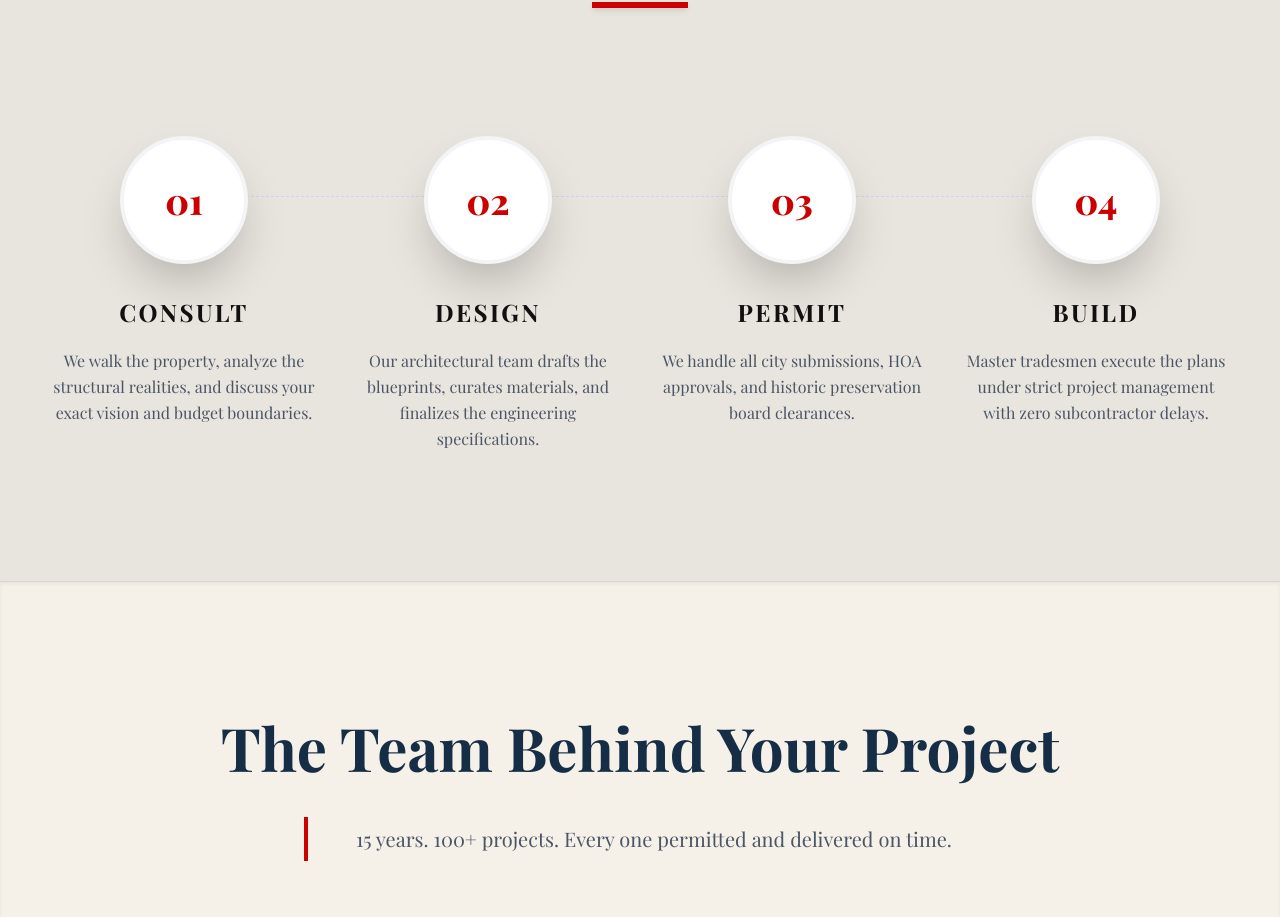
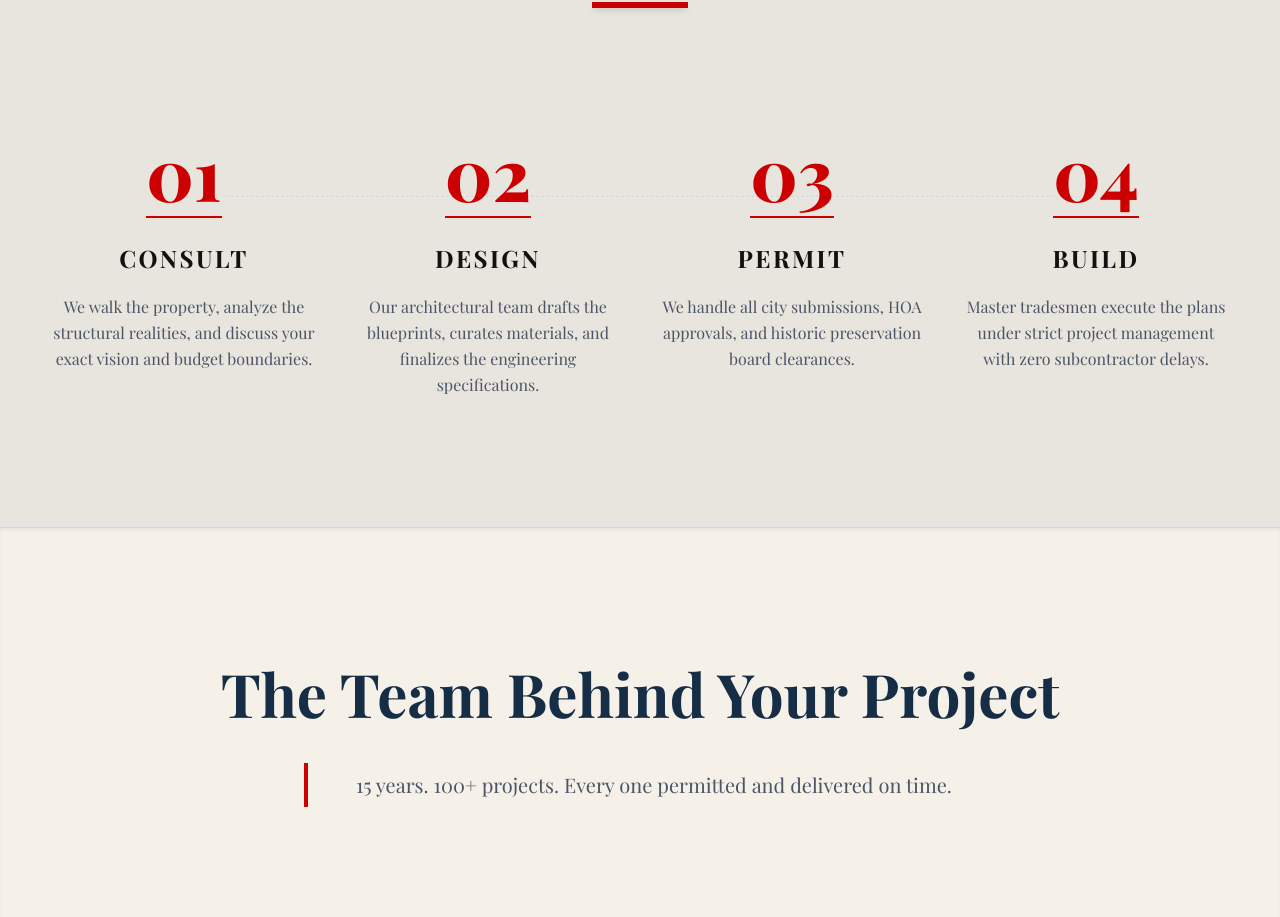
Before and after one commit to thecreator-art/red-stag-construction, a Next.js app: page / in a window 1280 px wide. Shown: the part 5600-6517 px from the top of the page. Built offline with nearby package versions, Linux system fonts and the light colour scheme; a web font is replaced by a local one.

Commit message:
Redesign process step numerals

```diff
--- a/src/components/sections/ProcessSection.tsx
+++ b/src/components/sections/ProcessSection.tsx
@@ -10,7 +10,7 @@ export const ProcessSection = () => {
   ];
 
   return (
-    <section className="w-full bg-warm-grey py-24 md:py-32 px-6 md:px-12 border-b border-gray-200">
+    <section className="w-full bg-warm-grey py-20 md:py-32 px-6 md:px-12 border-b border-gray-200">
       <div className="max-w-7xl mx-auto">
         <div className="text-center mb-20 md:mb-32">
           <h2 className="text-4xl md:text-5xl lg:text-6xl font-serif font-bold text-[#111] leading-tight mb-8">Our Process</h2>
@@ -30,8 +30,8 @@ export const ProcessSection = () => {
               transition={{ duration: 0.7, delay: i * 0.2, ease: [0.21, 0.47, 0.32, 0.98] }}
               className="relative z-10 flex flex-col items-center md:items-start lg:items-center text-center md:text-left lg:text-center group"
             >
-              <div className="w-32 h-32 bg-white border-4 border-gray-100 rounded-full flex items-center justify-center mb-8 shadow-2xl group-hover:border-accent-red group-hover:text-text-dark group-hover:bg-accent-red transition-all duration-500 overflow-hidden relative">
-                <span className="text-4xl font-serif font-extrabold text-accent-red group-hover:text-text-dark transition-colors relative z-10">{step.num}</span>
+              <div className="mb-6 inline-block border-b-2 border-accent-red pb-2 leading-none">
+                <span className="block text-6xl md:text-7xl font-serif font-extrabold text-accent-red leading-none">{step.num}</span>
               </div>
               <h3 className="text-2xl font-bold uppercase tracking-widest text-[#111] mb-5">{step.title}</h3>
               <p className="text-gray-600 leading-relaxed max-w-sm font-serif">{step.desc}</p>
```
